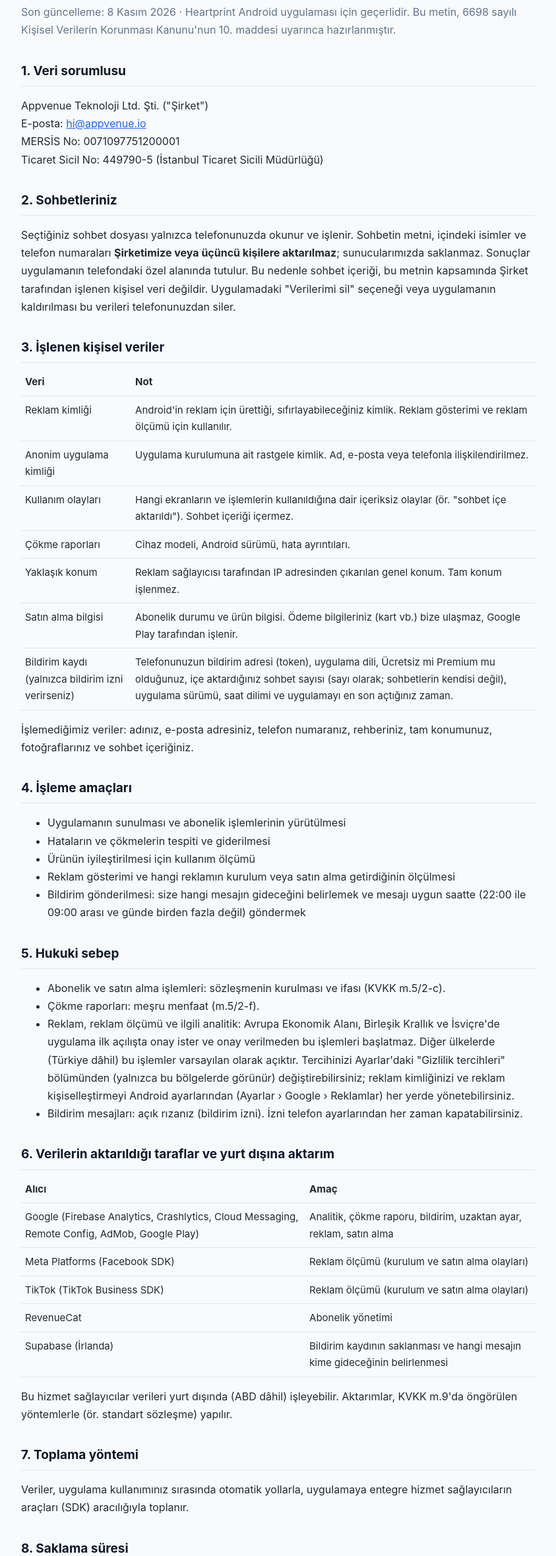
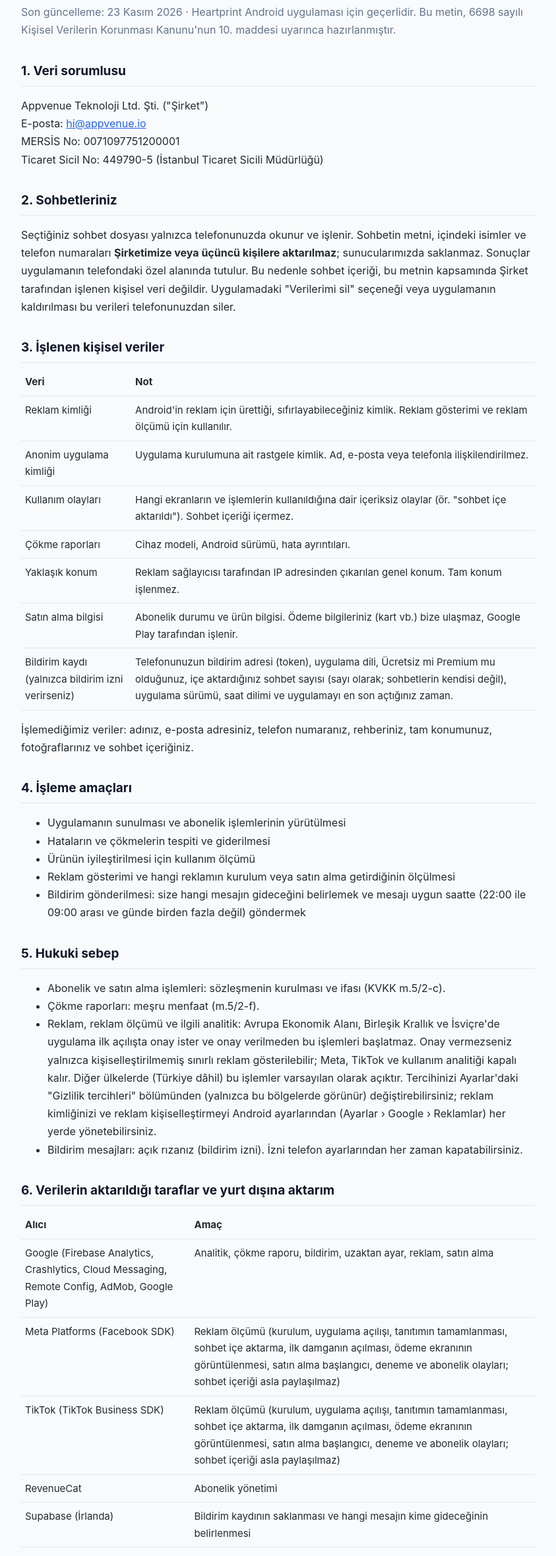
Before and after one commit to mappvenue/appvenue-site, a plain HTML site: page heartprint/kvkk/index.html in a window 1280 px wide. Shown: the part 149-2508 px from the top of the page at 66% size, without its empty margins (218-1061 px from the left). Drawn offline with Linux system fonts and the light colour scheme.

Commit message:
Heartprint legal: analytics follows consent, limited ads after a refusal, full list of ad measurement events
Co-Authored-By: Claude Opus 5.5 <noreply@anthropic.com>

```diff
--- a/heartprint/kvkk/index.html
+++ b/heartprint/kvkk/index.html
@@ -12,7 +12,7 @@
 <header class="top"><a class="brand" href="/">Appvenue</a><nav><a href="/heartprint/">Heartprint</a><a href="/heartprint/privacy/">Privacy</a><a href="/heartprint/terms/">Terms</a></nav></header>
 <main>
 <h1>KVKK Aydınlatma Metni</h1>
-<p class="lead">Son güncelleme: 8 Kasım 2026 · Heartprint Android uygulaması için geçerlidir. Bu metin, 6698 sayılı Kişisel Verilerin Korunması Kanunu'nun 10. maddesi uyarınca hazırlanmıştır.</p>
+<p class="lead">Son güncelleme: 23 Kasım 2026 · Heartprint Android uygulaması için geçerlidir. Bu metin, 6698 sayılı Kişisel Verilerin Korunması Kanunu'nun 10. maddesi uyarınca hazırlanmıştır.</p>
 
 <h2>1. Veri sorumlusu</h2>
 <p>Appvenue Teknoloji Ltd. Şti. ("Şirket")<br>E-posta: <a href="mailto:hi@appvenue.io">hi@appvenue.io</a><br>MERSİS No: 0071097751200001<br>Ticaret Sicil No: 449790-5 (İstanbul Ticaret Sicili Müdürlüğü)</p>
@@ -46,7 +46,7 @@
 <ul>
 <li>Abonelik ve satın alma işlemleri: sözleşmenin kurulması ve ifası (KVKK m.5/2-c).</li>
 <li>Çökme raporları: meşru menfaat (m.5/2-f).</li>
-<li>Reklam, reklam ölçümü ve ilgili analitik: Avrupa Ekonomik Alanı, Birleşik Krallık ve İsviçre'de uygulama ilk açılışta onay ister ve onay verilmeden bu işlemleri başlatmaz. Diğer ülkelerde (Türkiye dâhil) bu işlemler varsayılan olarak açıktır. Tercihinizi Ayarlar'daki "Gizlilik tercihleri" bölümünden (yalnızca bu bölgelerde görünür) değiştirebilirsiniz; reklam kimliğinizi ve reklam kişiselleştirmeyi Android ayarlarından (Ayarlar › Google › Reklamlar) her yerde yönetebilirsiniz.</li>
+<li>Reklam, reklam ölçümü ve ilgili analitik: Avrupa Ekonomik Alanı, Birleşik Krallık ve İsviçre'de uygulama ilk açılışta onay ister ve onay verilmeden bu işlemleri başlatmaz. Onay vermezseniz yalnızca kişiselleştirilmemiş sınırlı reklam gösterilebilir; Meta, TikTok ve kullanım analitiği kapalı kalır. Diğer ülkelerde (Türkiye dâhil) bu işlemler varsayılan olarak açıktır. Tercihinizi Ayarlar'daki "Gizlilik tercihleri" bölümünden (yalnızca bu bölgelerde görünür) değiştirebilirsiniz; reklam kimliğinizi ve reklam kişiselleştirmeyi Android ayarlarından (Ayarlar › Google › Reklamlar) her yerde yönetebilirsiniz.</li>
 <li>Bildirim mesajları: açık rızanız (bildirim izni). İzni telefon ayarlarından her zaman kapatabilirsiniz.</li>
 </ul>
 
@@ -54,8 +54,8 @@
 <table>
 <tr><th>Alıcı</th><th>Amaç</th></tr>
 <tr><td>Google (Firebase Analytics, Crashlytics, Cloud Messaging, Remote Config, AdMob, Google Play)</td><td>Analitik, çökme raporu, bildirim, uzaktan ayar, reklam, satın alma</td></tr>
-<tr><td>Meta Platforms (Facebook SDK)</td><td>Reklam ölçümü (kurulum ve satın alma olayları)</td></tr>
-<tr><td>TikTok (TikTok Business SDK)</td><td>Reklam ölçümü (kurulum ve satın alma olayları)</td></tr>
+<tr><td>Meta Platforms (Facebook SDK)</td><td>Reklam ölçümü (kurulum, uygulama açılışı, tanıtımın tamamlanması, sohbet içe aktarma, ilk damganın açılması, ödeme ekranının görüntülenmesi, satın alma başlangıcı, deneme ve abonelik olayları; sohbet içeriği asla paylaşılmaz)</td></tr>
+<tr><td>TikTok (TikTok Business SDK)</td><td>Reklam ölçümü (kurulum, uygulama açılışı, tanıtımın tamamlanması, sohbet içe aktarma, ilk damganın açılması, ödeme ekranının görüntülenmesi, satın alma başlangıcı, deneme ve abonelik olayları; sohbet içeriği asla paylaşılmaz)</td></tr>
 <tr><td>RevenueCat</td><td>Abonelik yönetimi</td></tr>
 <tr><td>Supabase (İrlanda)</td><td>Bildirim kaydının saklanması ve hangi mesajın kime gideceğinin belirlenmesi</td></tr>
 </table>
```
Also changed, not shown: heartprint/privacy/index.html (+2 -2 lines), heartprint/terms/index.html (+2 -2 lines).
